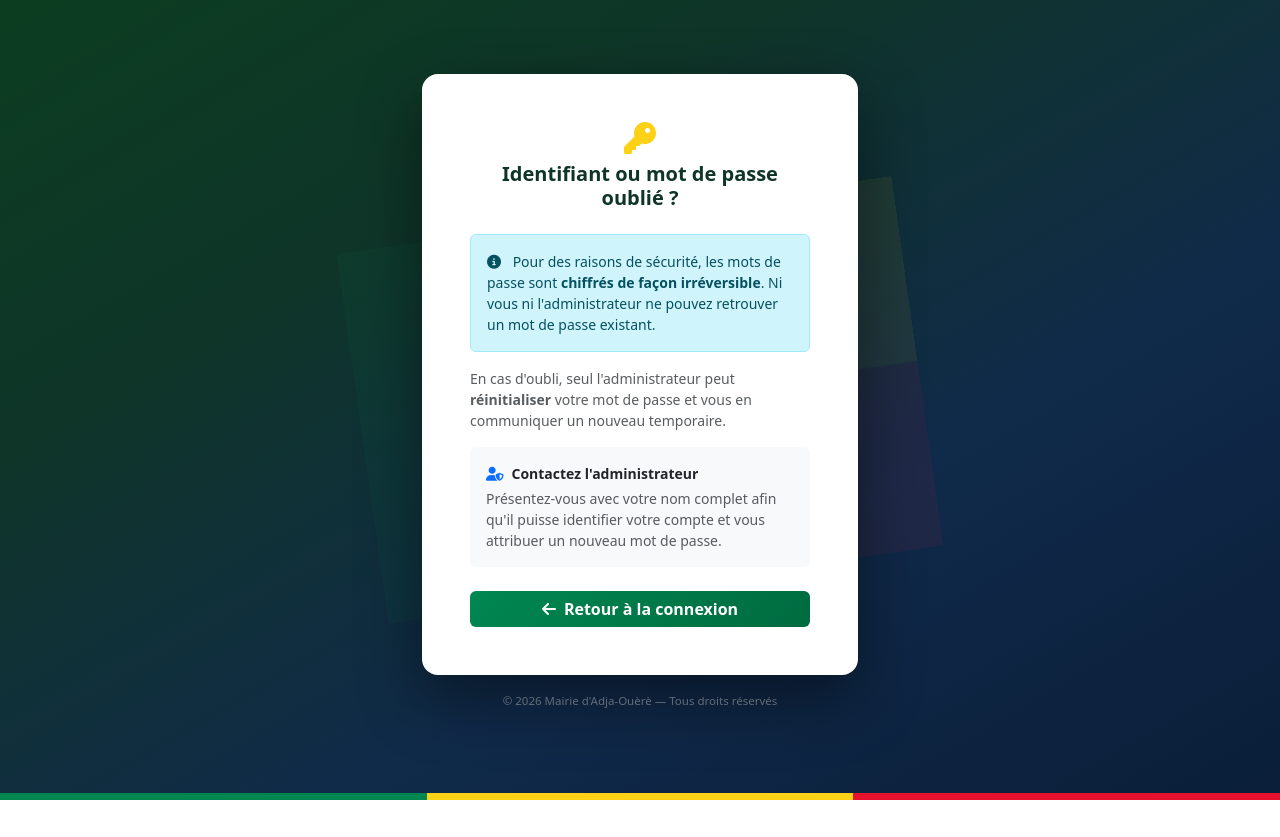
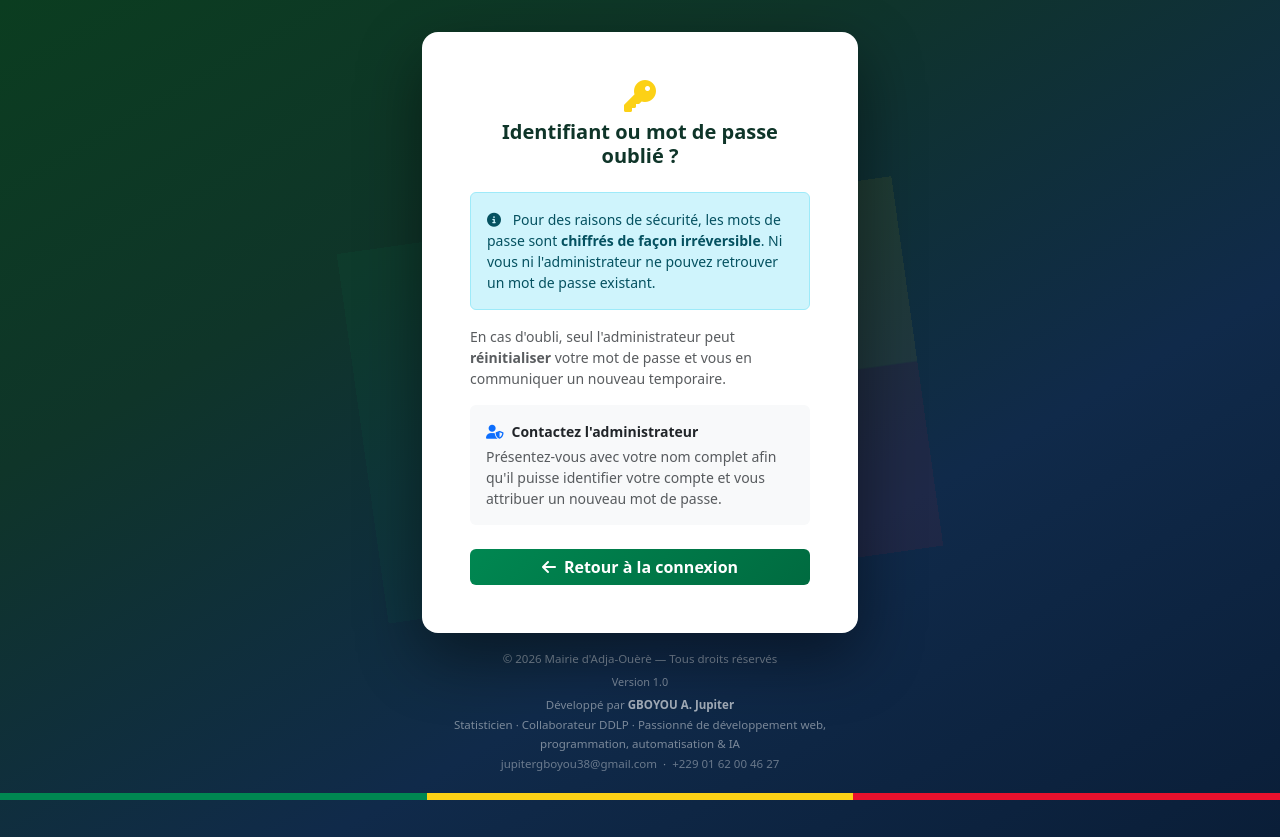
Before and after one commit to JupiterMo01/pta-mairie-adja-ouere, a Flask app: page /mdp-oublie in a window 1280 px wide. Before the commit the page ends 800 px from the top, so only its background shows below. Run offline with Flask 3, Linux system fonts and the light colour scheme.

Commit message:
Login : ajout version et credits developpeur sur page mdp oublie

```diff
--- a/templates/auth/mdp_oublie.html
+++ b/templates/auth/mdp_oublie.html
@@ -104,8 +104,18 @@
       </div>
     </div>
 
-    <p class="text-center footer-text mt-3 mb-0">
+    <p class="text-center footer-text mt-3 mb-1">
       &copy; 2026 Mairie d'Adja-Ouèrè — Tous droits réservés
+    </p>
+    <p class="text-center footer-text mb-1" style="font-size:.68rem;">
+      Version 1.0
+    </p>
+    <p class="text-center footer-text mt-1">
+      Développé par <span style="color:rgba(255,255,255,.62);font-weight:600;">GBOYOU A. Jupiter</span><br>
+      Statisticien · Collaborateur DDLP · Passionné de développement web, programmation, automatisation &amp; IA<br>
+      <a href="mailto:jupitergboyou38@gmail.com">jupitergboyou38@gmail.com</a>
+      &nbsp;·&nbsp;
+      <a href="tel:+2290162004627">+229 01 62 00 46 27</a>
     </p>
   </div>
 
```
